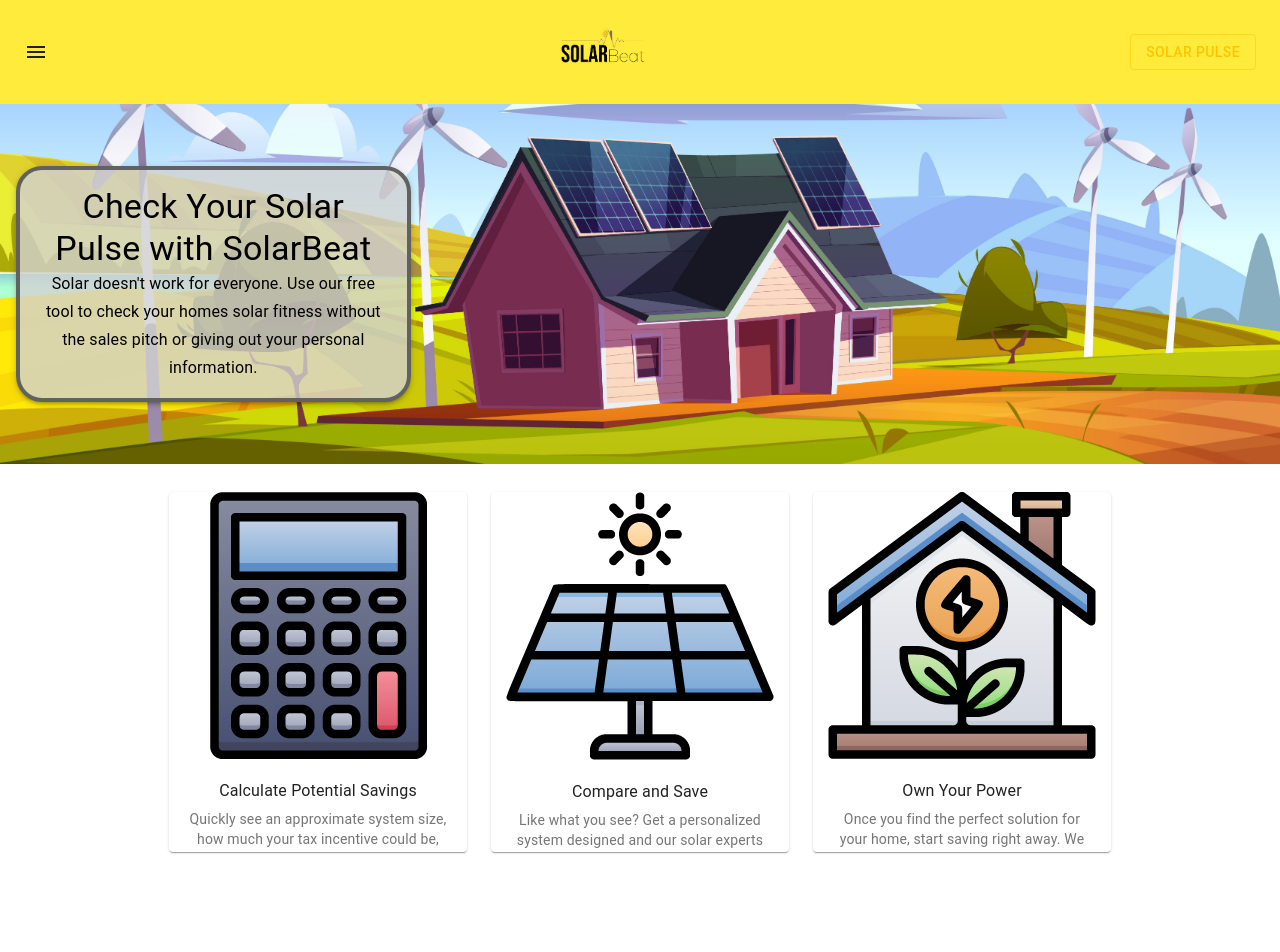
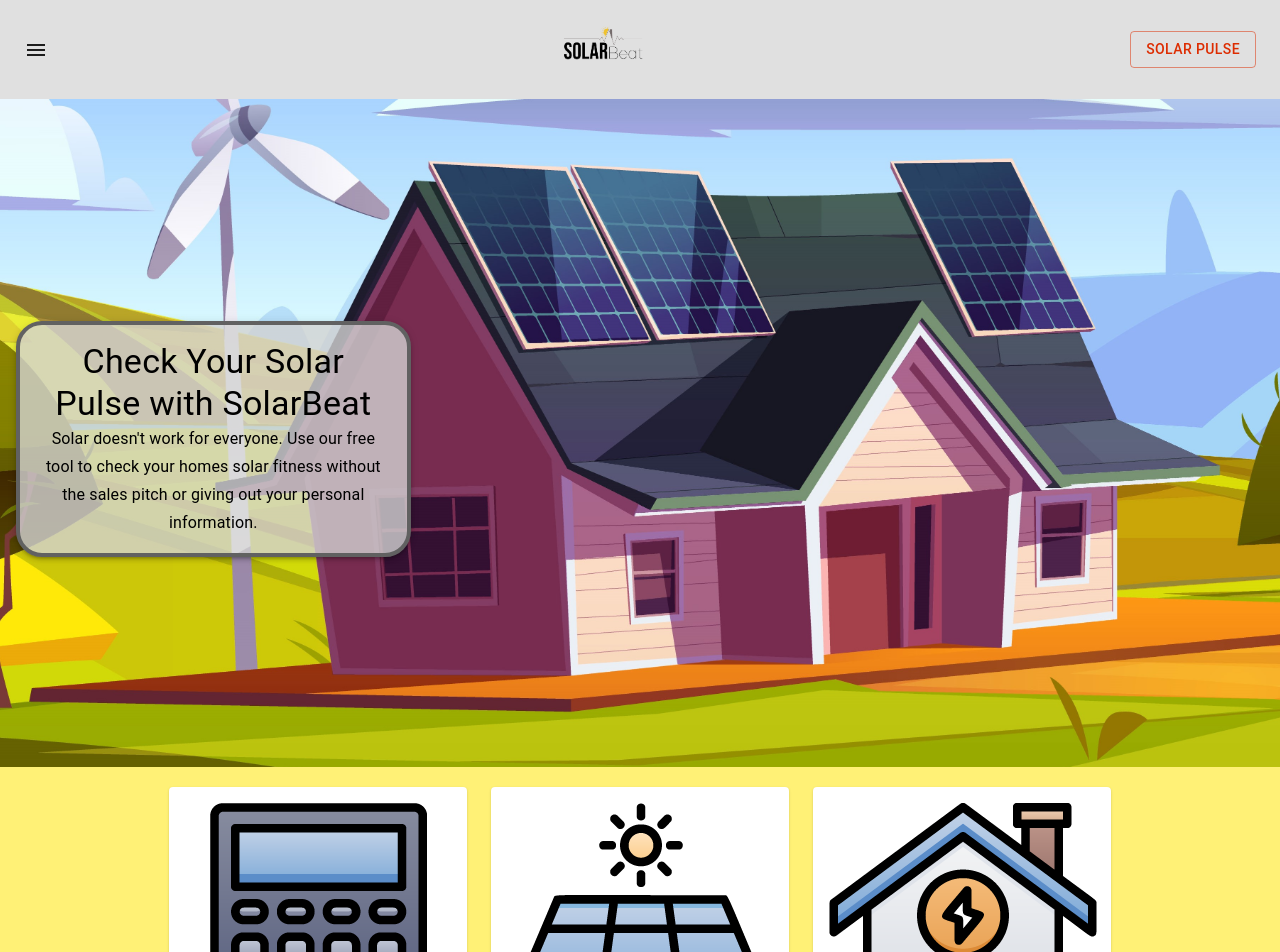
Before and after one commit to NGDino/solar-beat, a React (Create React App) app in the folder solar-beat/: page / in a window 1280 px wide. Shown: the top 952 px of the page. Before the commit the page ends 872 px from the top, so only its background shows below. Built offline with nearby package versions, Linux system fonts and the light colour scheme; a small style sheet from the web is missing.

Commit message:
home page done maybe add animation

```diff
--- a/solar-beat/package.json
+++ b/solar-beat/package.json
@@ -9,6 +9,7 @@
     "@testing-library/react": "^11.2.2",
     "@testing-library/user-event": "^12.5.0",
     "react": "^17.0.1",
+    "react-animations": "^1.0.0",
     "react-dom": "^17.0.1",
     "react-router-dom": "^5.2.0",
     "react-scripts": "4.0.1",
--- a/solar-beat/src/components/Header/index.js
+++ b/solar-beat/src/components/Header/index.js
@@ -18,6 +18,7 @@
 const useStyles = makeStyles((theme) => ({
     root: {
         flexGrow: 1,
+
     },
     menuButton: {
         marginRight: theme.spacing(2),
@@ -31,6 +32,9 @@
     fullList: {
         width: 'auto',
     },
+    logo: {
+        height: "95px"
+    }
 
 
 }));
@@ -71,7 +75,7 @@
 
 
     return (
-        <div className={classes.title}>
+        <div className={classes.title} >
             <AppBar position="static">
                 <Toolbar>
 
@@ -86,7 +90,7 @@
                     </IconButton>
 
                     <div className={classes.title}>
-                        <RouterLink to="/"><img className="headLogo" alt="SolarBeat Logo"src={Logo}/></RouterLink>
+                        <RouterLink to="/"><img className= {classes.logo} alt="SolarBeat Logo"src={Logo}/></RouterLink>
                     </div>
                     <Button
                         id="callToAction"
--- a/solar-beat/src/components/Hero/index.js
+++ b/solar-beat/src/components/Hero/index.js
@@ -3,6 +3,7 @@
 import {makeStyles} from '@material-ui/core/styles';
 import {borders} from '@material-ui/system';
 import heroImage from '../../assets/images/solarhouse.jpg';
+import animateCss from 'animate.min.css';
 
 
 const useStyles = makeStyles({
@@ -14,9 +15,9 @@
         backgroundImage: `url(${heroImage})`,
         backgroundPosition: 'center',
         backgroundSize: 'cover',
-        height: '45vh',
+        height: '85vh',
         padding: '20 px',
-        marginBottom: '20px'
+        // marginBottom: '20px'
 
     },
 
--- a/solar-beat/src/index.js
+++ b/solar-beat/src/index.js
@@ -9,8 +9,14 @@
 const theme = createMuiTheme({
 
   palette:{
-    primary: yellow,
-    secondary: amber
+    primary: {
+      main: '#e0e0e0'
+    },
+    secondary: {
+      main: '#dd2c00',
+      light: '#fff176'
+    },
+
   }
 })
 
--- a/solar-beat/src/pages/Home/index.js
+++ b/solar-beat/src/pages/Home/index.js
@@ -10,7 +10,8 @@
 
 const useStyles = makeStyles({
     root:{
-        boxSizing: 'border-box'
+        boxSizing: 'border-box',
+
     },
     iconStyle: {
         fontSize: '85px',
@@ -20,7 +21,8 @@
         padding: '8px',
     },
     cardStyle : {
-        height: '45vh'
+        height: '65vh',
+        padding: '1em'
     }
 
 
@@ -31,13 +33,13 @@
     const classes = useStyles()
 
     return(
-        <React.Fragment>
+        <React.Fragment >
             <Hero/>
-
-            <Grid container spacing={3} className={classes.cardContainer} align='center' justify='center' direction='row'>
-                <Grid item item xs={12} sm={6} md={3} >
+            <Box bgcolor='secondary.light'>
+                <Grid container spacing={3} className={classes.cardContainer} align='center' justify='center' direction='row' >
+                    <Grid item item xs={12} sm={6} md={3}  >
                         <Card className={classes.cardStyle}>
-                        <div>
+                            <div >
                                 <img src={calculator} alt='calculator illustration'/>
                                 <CardContent>
                                     <Typography gutterBottom varient='h5' component="h2">
@@ -87,6 +89,7 @@
                     </Grid>
 
                 </Grid>
+            </Box>
 
 
         </React.Fragment>
```
Also changed, not shown: 2 other files (tests, documents, lock files or other folders). Lines whose indentation alone changed are shown as unchanged.
